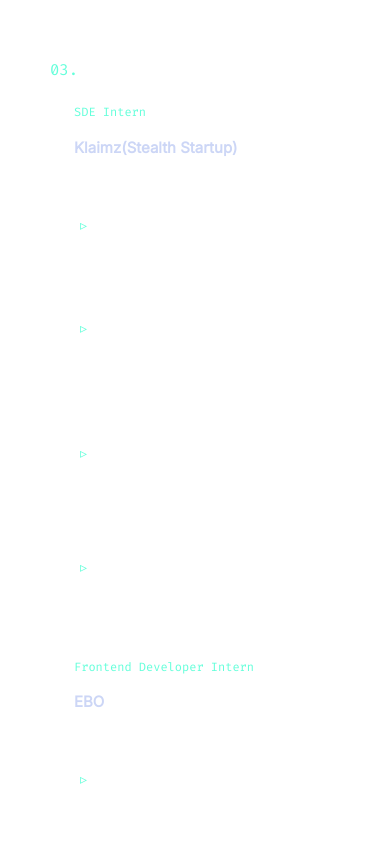
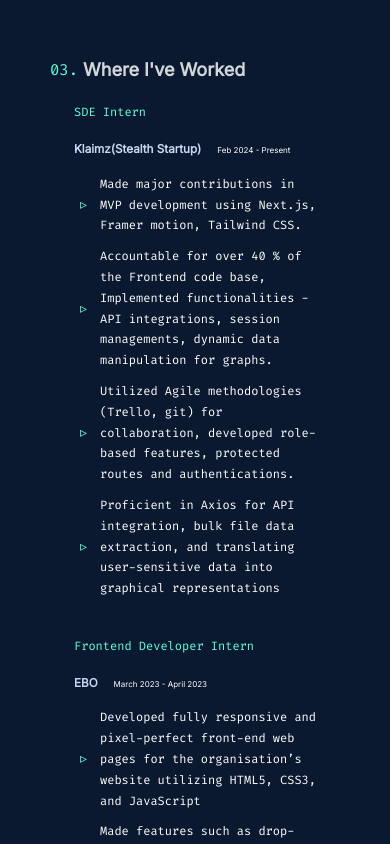
Before and after one commit to RahulKrishna-A/Portfolio, a React (Vite) app in the folder Portfolio/: page / in a window 390 px wide. Shown: the part 1540-2384 px from the top of the page. Built offline with nearby package versions, Linux system fonts and the light colour scheme.

Commit message:
Added experience Section

```diff
--- a/Portfolio/src/Sections/Experience.jsx
+++ b/Portfolio/src/Sections/Experience.jsx
@@ -16,7 +16,7 @@
                 <div className={""}>
                     <p className={"role_name"}> SDE Intern</p>
                     <a className={"Project_Name"}>Klaimz(Stealth Startup)</a><a style={{
-                    color: "white", marginLeft: "1rem", fontSize: "clamp(12px, 5vw, 16px)",
+                    color: "white", marginLeft: "1rem", fontSize: "clamp(8px, 2vw, 16px)",
                     fontFamily: "var(--font-sans)"
                 }}>Feb 2024 - Present</a>
                     <div style={{marginLeft: 6, marginTop: 16}}>
@@ -44,7 +44,7 @@
                 <div style={{marginTop:"40px"}}>
                     <p className={"role_name"}> Frontend Developer Intern</p>
                     <a className={"Project_Name"}>EBO</a><a style={{
-                    color: "white", marginLeft: "1rem", fontSize: "clamp(12px, 5vw, 16px)",
+                    color: "white", marginLeft: "1rem", fontSize: "clamp(8px, 2vw, 16px)",
                     fontFamily: "var(--font-sans)"
                 }}>March 2023 - April 2023</a>
                     <div style={{marginLeft: 6, marginTop: 16}}>
--- a/Portfolio/src/Sections/Section StyleSheets/Experience.css
+++ b/Portfolio/src/Sections/Section StyleSheets/Experience.css
@@ -1,3 +1,11 @@
+#Experience_container{
+    height: auto;
+    width: 100vw;
+    width: 100dvw;
+    background-color: var(--navy);
+}
+
+
 .role_name{
     font-size: clamp(12px, 3vw, 20px);
     color: var(--green);
@@ -8,7 +16,7 @@
 
 .Project_Name{
     color: var(--lightest-slate);
-    font-size: clamp(12px, 5vw, 15px);
+    font-size: clamp(10px, 3vw, 15px);
     font-family: var(--font-sans);
     font-weight: 600;
 
```
